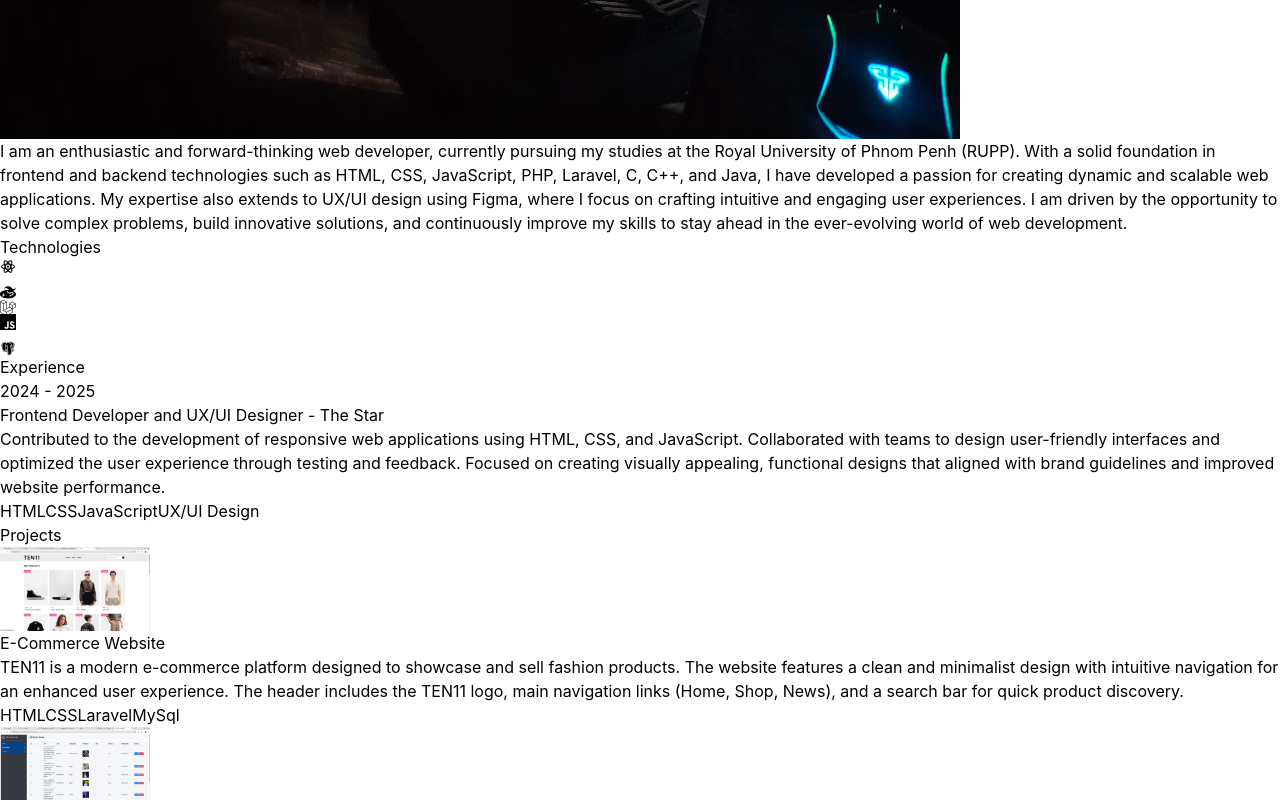
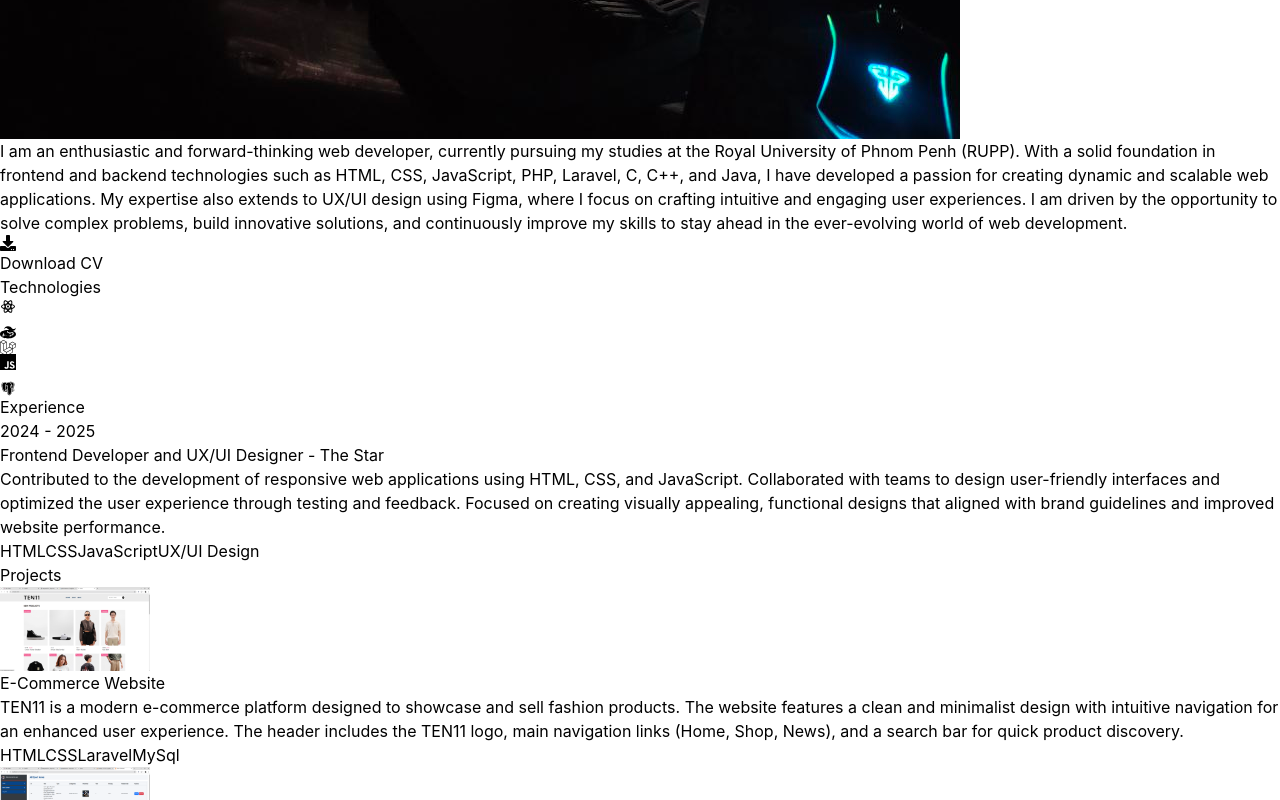
Before and after one commit to sazzysazz/Portfolio, a React (Vite) app: page / in a window 1280 px wide. Shown: the part 2380-3180 px from the top of the page. Built offline with nearby package versions, Linux system fonts and the light colour scheme.

Commit message:
update 5

```diff
--- a/src/components/About.jsx
+++ b/src/components/About.jsx
@@ -1,6 +1,8 @@
 import aboutImg3 from "../assets/aboutImg3.jpg";
 import { ABOUT_TEXT } from "../constants";
 import { motion } from "framer-motion";
+import { FaDownload } from "react-icons/fa"; // Corrected import
+import CV from "../assets/Chao Visal.pdf";
 
 const About = () => {
   return (
@@ -31,8 +33,17 @@ const About = () => {
           transition={{ duration: 0.5 }}
           className="w-full lg:w-1/2"
         >
-          <div className="flex justify-center lg:justify-start lg:pl-20">
+          <div className="flex flex-col items-center lg:items-start lg:pl-20">
             <p className="my-2 py-6 max-w-xl">{ABOUT_TEXT}</p>
+            {/* Download Button */}
+            <a
+              href={CV} // Dynamically imported file path
+              download="Chao_Visal_CV.pdf"
+              className="mt-4 flex items-center px-6 py-3 bg-purple-900 text-white rounded-lg shadow-lg hover:bg-purple-500 transition-all"
+            >
+              <FaDownload className="mr-2" />
+              Download CV
+            </a>
           </div>
         </motion.div>
       </div>
```
Also changed, not shown: 1 other file (tests, documents, lock files or other folders).
